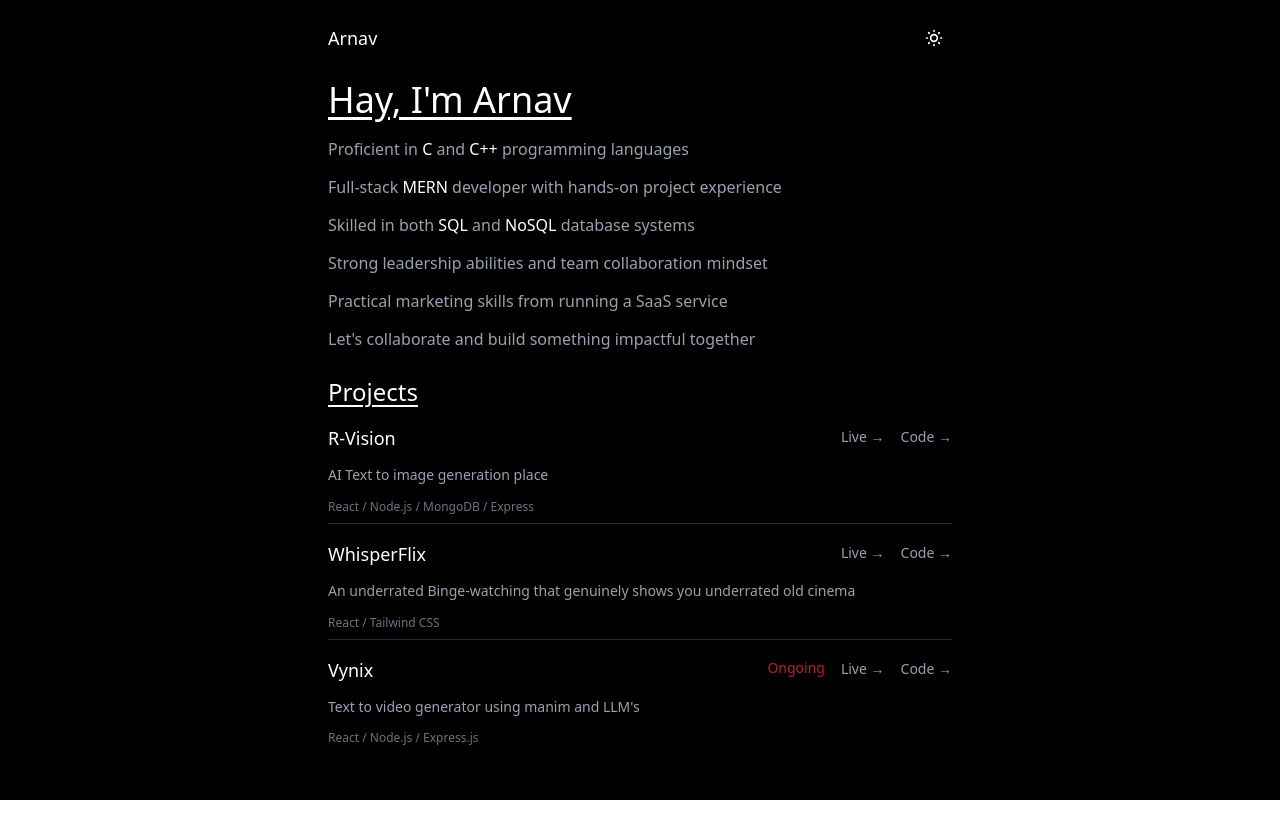
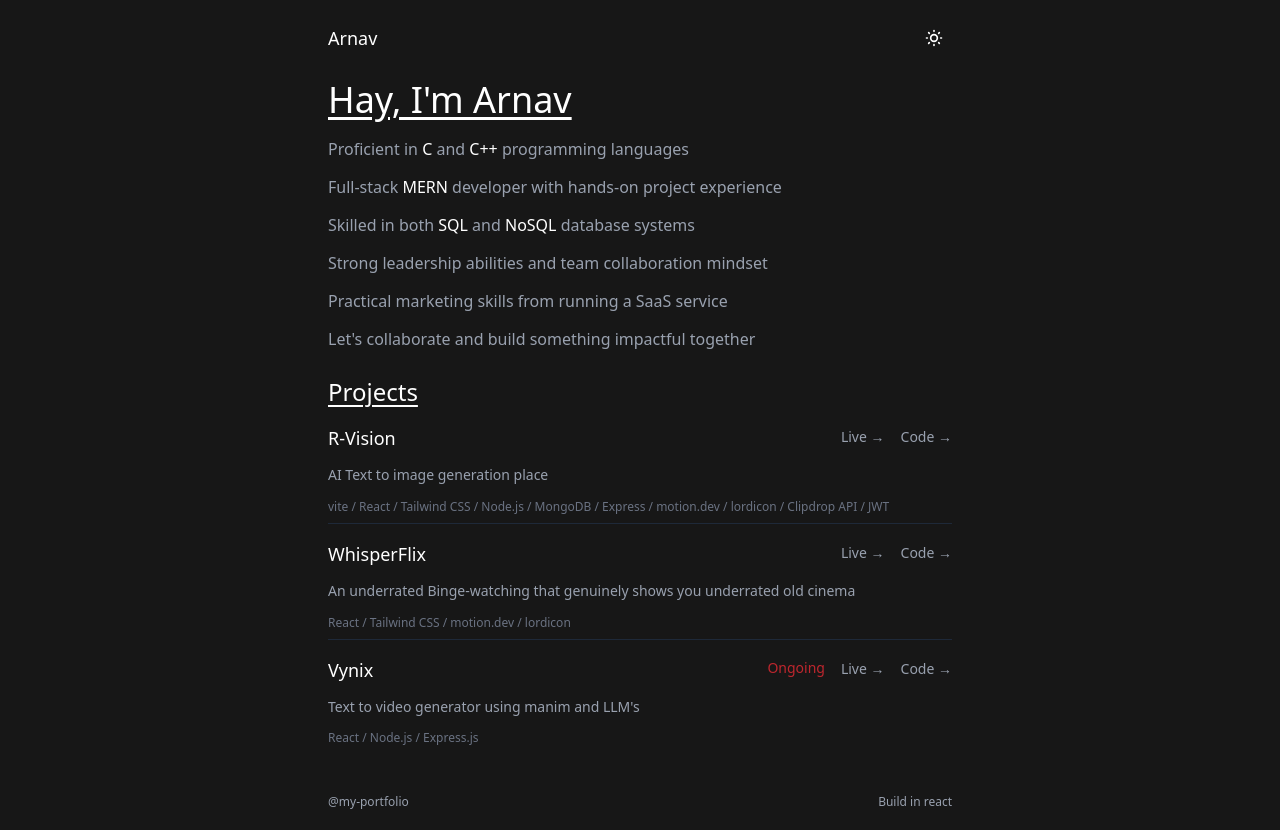
Before and after one commit to Arnav270803/MyPortfolio, a React (Vite) app: page / in a window 1280 px wide. Before the commit the page ends 800 px from the top, so only its background shows below. Built offline with nearby package versions, Linux system fonts and the light colour scheme; some icons are missing.

Commit message:
Adding more information about my projects

```diff
--- a/src/App.jsx
+++ b/src/App.jsx
@@ -13,7 +13,7 @@ const App = () => {
   };
 
   return (
-    <div className={`${isDark ? 'bg-black text-white' : 'bg-white text-gray-900'} min-h-screen transition-colors duration-300`}>
+    <div className={`${isDark ? 'bg-neutral-900 text-white' : 'bg-white text-gray-900'} min-h-screen transition-colors duration-300`}>
       <div className='max-w-2xl mx-auto px-6 py-5'>
         <Navbar isDark={isDark} toggleTheme={toggleTheme} />
         <div className='mt-2'>
--- a/src/Component/Sideprojects.jsx
+++ b/src/Component/Sideprojects.jsx
@@ -34,7 +34,7 @@ const RVisionProject = ({ isDark }) => (
       AI Text to image generation place
     </div>
     <div className={`text-xs ${isDark ? 'text-gray-500' : 'text-gray-500'}`}>
-      React / Node.js / MongoDB / Express
+      vite / React / Tailwind CSS / Node.js / MongoDB / Express / motion.dev / lordicon / Clipdrop API / JWT
     </div>
   </div>
 );
@@ -73,7 +73,7 @@ const WhisperFlixProject = ({ isDark }) => (
       An underrated Binge-watching that genuinely shows you underrated old cinema
     </div>
     <div className={`text-xs ${isDark ? 'text-gray-500' : 'text-gray-500'}`}>
-      React / Tailwind CSS
+      React / Tailwind CSS / motion.dev / lordicon
     </div>
   </div>
 );
@@ -135,6 +135,14 @@ const Sideprojects = ({ isDark }) => {
         <WhisperFlixProject isDark={isDark} />
         <VynixProject isDark={isDark} />
       </div>
+      <div className='pt-10 text-xs text-gray-400 flex justify-between items-center w-full'>
+    <div>
+      @my-portfolio
+    </div>
+    <div>
+      Build in react
+    </div>
+      </div>
     </div>
   );
 };
```
